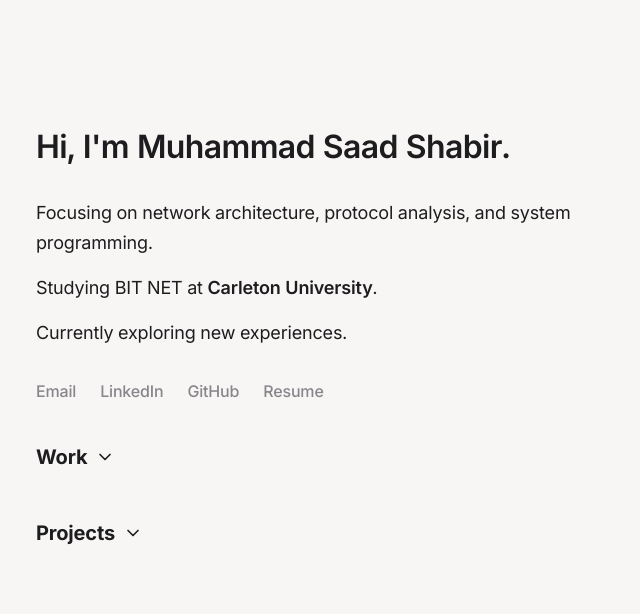
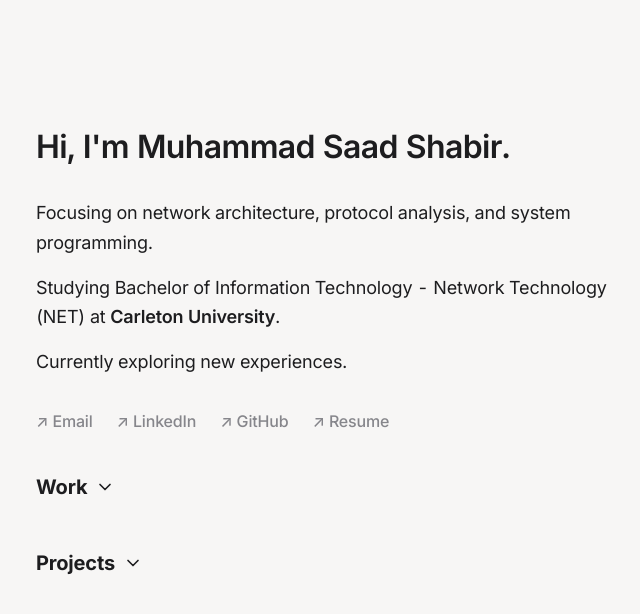
Before and after one commit to msaadshabir/personal-website, a Next.js app: page / in a window 1280 px wide. Shown: the top 614 px of the page, without its empty margins (316-956 px from the left). Built offline with nearby package versions, Linux system fonts and the light colour scheme.

Commit message:
updating website

```diff
--- a/app/page.tsx
+++ b/app/page.tsx
@@ -15,7 +15,7 @@ export default function Home(): React.JSX.Element {
               Focusing on network architecture, protocol analysis, and system programming.
             </p>
             <p className="text-lg leading-relaxed">
-              Studying BIT NET at <span className="font-semibold text-foreground">Carleton University</span>.
+              Studying Bachelor of Information Technology - Network Technology (NET) at <span className="font-semibold text-foreground">Carleton University</span>.
             </p>
             <p className="text-lg leading-relaxed">
               Currently exploring new experiences.
@@ -30,6 +30,7 @@ export default function Home(): React.JSX.Element {
               aria-label="Visit LinkedIn profile"
               className="font-medium text-muted-foreground hover:text-foreground transition-colors"
             >
+              <span aria-hidden="true" className="text-current">↗ </span>
               LinkedIn
             </a>
             <a
@@ -39,6 +40,7 @@ export default function Home(): React.JSX.Element {
               aria-label="Visit GitHub profile"
               className="font-medium text-muted-foreground hover:text-foreground transition-colors"
             >
+              <span aria-hidden="true" className="text-current">↗ </span>
               GitHub
             </a>
             <a
@@ -48,6 +50,7 @@ export default function Home(): React.JSX.Element {
               aria-label="Download resume PDF"
               className="font-medium text-muted-foreground hover:text-foreground transition-colors"
             >
+              <span aria-hidden="true" className="text-current">↗ </span>
               Resume
             </a>
           </div>
--- a/components/EmailButton.tsx
+++ b/components/EmailButton.tsx
@@ -17,7 +17,10 @@ export default function EmailButton() {
       onClick={handleEmailClick}
       className="relative font-medium text-muted-foreground hover:text-foreground transition-colors"
     >
-      <span className={isCopied ? "invisible" : "visible"}>Email</span>
+      <span className={isCopied ? "invisible" : "visible"}>
+        <span aria-hidden="true" className="text-current">↗ </span>
+        Email
+      </span>
       <span className={`absolute left-0 top-0 ${isCopied ? "visible" : "invisible"}`}>Copied</span>
     </button>
   );
```
